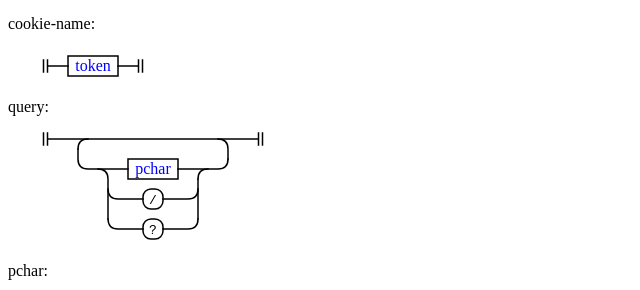
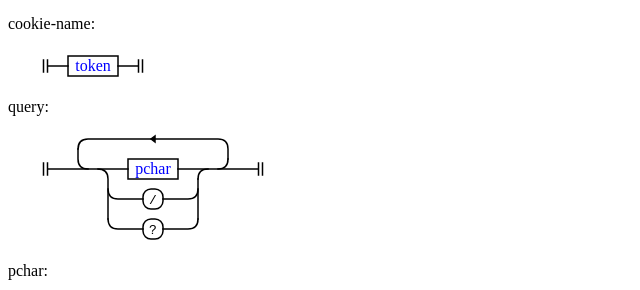
Before and after one commit to JakeChampion/netlify-vary, a plain HTML site: page public/index.html in a window 1280 px wide. Shown: the part 1087-1377 px from the top of the page, without its empty margins (0-640 px from the left). Drawn offline with Linux system fonts and the light colour scheme.

Commit message:
ensure `query` rule has at-least one char

```diff
--- a/public/index.html
+++ b/public/index.html
@@ -367,8 +367,9 @@
  <section>
   <h2><a name='query'>query:</a></h2>
   <svg height='115' width='230'>
-    <path d='M5.5 4 v12 m 4 0 v-12' class='station'/>
-    <path d='M220.5 4 v12 m 4 0 v-12' class='station'/>
+    <path d='M5.5 34 v12 m 4 0 v-12' class='station'/>
+    <path d='M220.5 34 v12 m 4 0 v-12' class='station'/>
+    <path d='M113 10 l4 3 v-6 z' class='arrow'/>
     <a href='#pchar'>
     <rect x='90' y='30' height='20' width='50' rx='0' ry='0' class='rule'/>
     <text x='115' y='45' text-anchor='middle' class='rule'>pchar</text>
@@ -377,18 +378,18 @@
     <text x='115' y='75' text-anchor='middle' class='literal'>/</text>
     <rect x='105' y='90' height='20' width='20' rx='8' ry='8' class='literal'/>
     <text x='115' y='105' text-anchor='middle' class='literal'>?</text>
-    <path d='M40 20 v10 q0 10 10 10 h40'/>
+    <path d='M40 20 v10 q0 10 10 10'/>
+    <path d='M180 40 q10 0 10 -10'/>
     <path d='M160 50 v40'/>
     <path d='M125 100 h25 q10 0 10 -10'/>
     <path d='M70 90 q0 10 10 10 h25'/>
     <path d='M125 70 h25 q10 0 10 -10'/>
     <path d='M70 60 q0 10 10 10 h25'/>
     <path d='M160 50 q0 -10 10 -10'/>
-    <path d='M140 40 h40 q10 0 10 -10'/>
+    <path d='M140 40 h80'/>
     <path d='M60 40 q10 0 10 10 v40'/>
-    <path d='M180 10 q10 0 10 10 v10'/>
-    <path d='M40 20 q0 -10 10 -10'/>
-    <path d='M10 10 h210'/>
+    <path d='M40 20 q0 -10 10 -10 h130 q10 0 10 10 v10'/>
+    <path d='M10 40 h80'/>
   </svg>
  </section>
 
```
Also changed, not shown: 1 other file.
